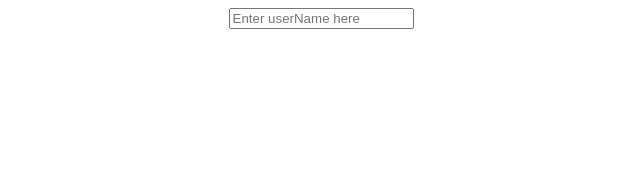
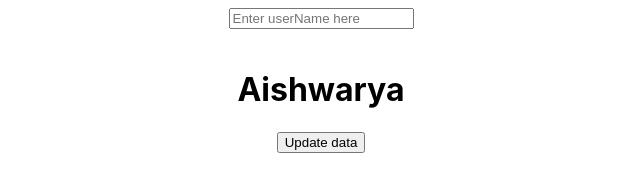
Before and after one commit to Aishwaryak714/React-Testing, a React (Create React App) app: page / in a window 1280 px wide. Shown: the part 493-684 px from the top of the page, without its empty margins (319-959 px from the left). Built offline with nearby package versions, Linux system fonts and the light colour scheme.

Commit message:
testing click event

```diff
--- a/src/Form.jsx
+++ b/src/Form.jsx
@@ -2,12 +2,16 @@ import {useState} from 'react'
 function Form()
 {
     const [data,setData] = useState("")
+    const [name,setName] = useState("Aishwarya")
     return(
         <div>
             <h1>Login Form</h1>
             <input type="text" placeholder='Enter userName here' value={data} onChange={(e)=>setData(e.target.value)}/>
             <br/>
             <br/>
+            <h1>{name}</h1>
+            <button onClick={()=>setName("Updated Name")}> Update data</button>
+            <br/>
         </div>
     )
 }
```
Also changed, not shown: 1 other file (tests, documents, lock files or other folders).
